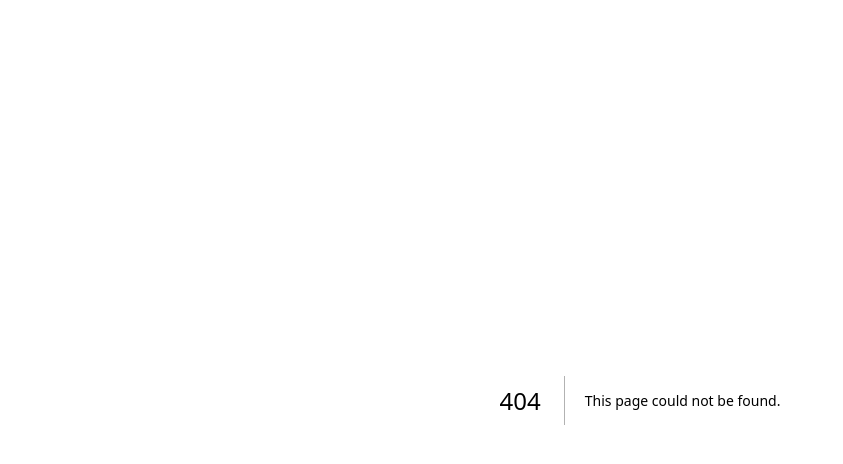
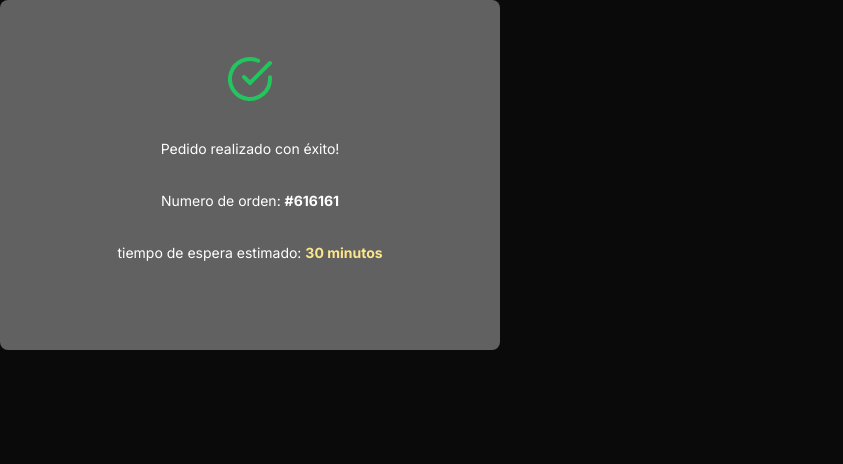
Before and after one commit to LorelizDev/s13-19-m-python, a Next.js app in the folder frontend/: page /text in a window 1280 px wide. Before the commit this address had no page. Shown: the top 464 px of the page, without its empty margins (0-843 px from the left). Built offline with nearby package versions, Linux system fonts and the light colour scheme.

Commit message:
add page payment success

```diff
--- /dev/null
+++ b/frontend/src/app/text/page.tsx
@@ -0,0 +1,24 @@
+import React from "react";
+import { FiCheckCircle } from "react-icons/fi";
+
+
+type Props = {};
+export default function page({}: Props) {
+  return (
+    <div className="text-sm mb-3 w-[500px] md:w-[500px] h-[350px] bg-[#616161] text-white text-center rounded-lg py-28 flex flex-col items-center justify-center">
+    <div className="mb-3">
+        <FiCheckCircle className="text-5xl mb-6 text-green-500" />
+    </div>
+    <div className="mb-8">
+        <h2>Pedido realizado con éxito!</h2>
+    </div>
+    <div className="mb-8">
+        <h2>Numero de orden: <strong>#616161</strong></h2>
+    </div>
+    <div className="mb-8">
+        <h2>tiempo de espera estimado: <strong className="text-amber-200">30 minutos</strong></h2>
+    </div>
+</div>
+
+  );
+}
```
